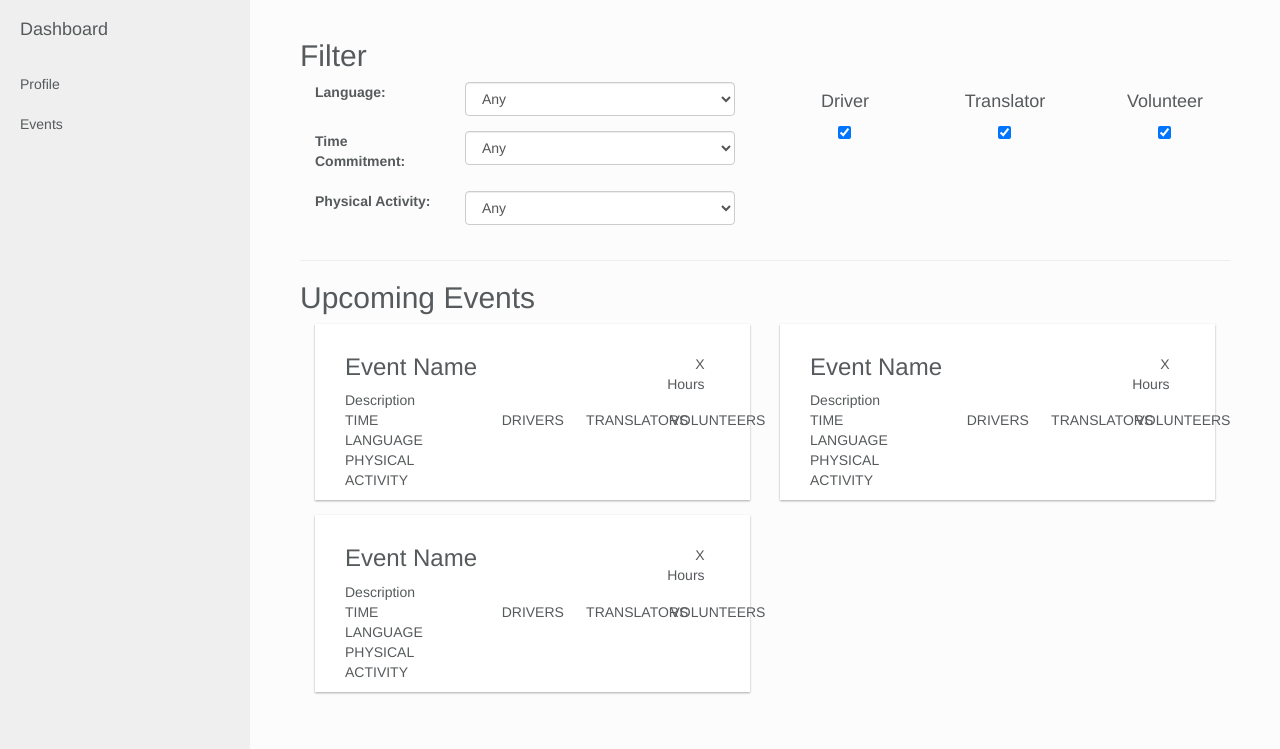
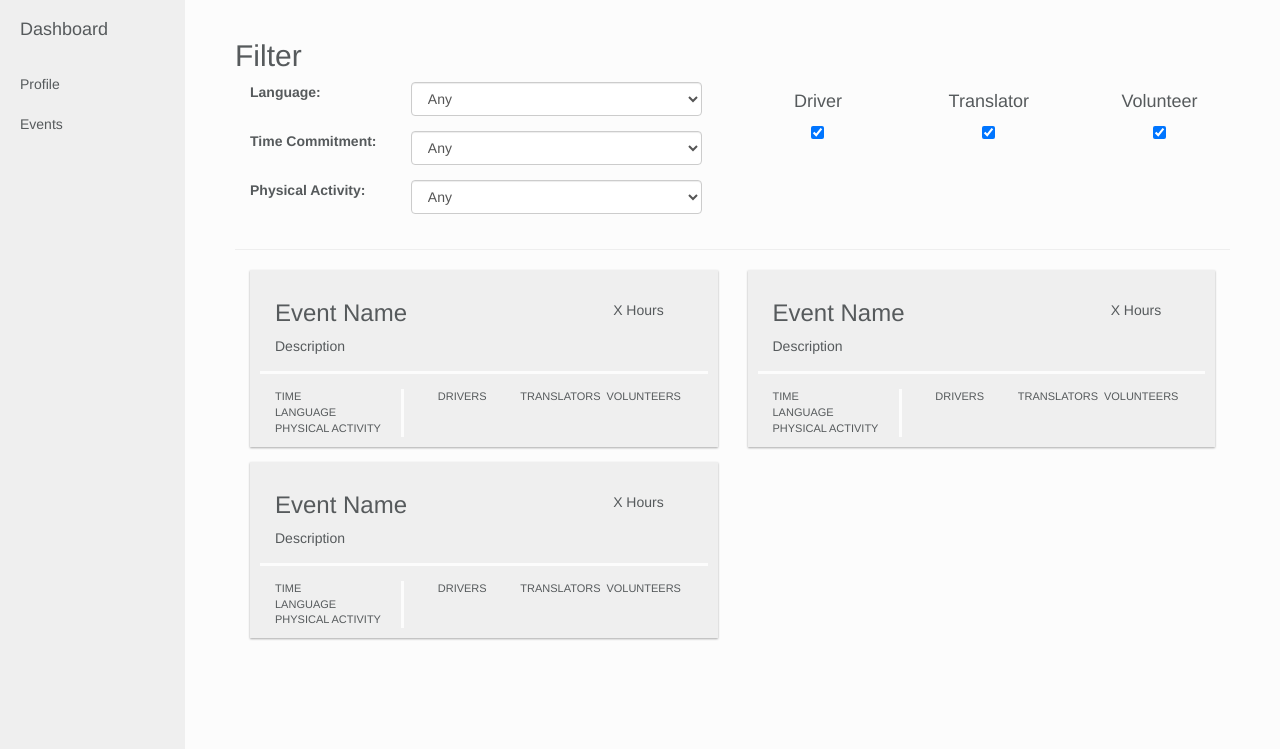
Before and after one commit to sup/fill, a Flask app: page /events in a window 1280 px wide. Shown: the part 51-800 px from the top of the page. Run offline with Flask 2, Linux system fonts and the light colour scheme; some libraries are stand-ins or nearby versions.

Commit message:
improve card look

```diff
--- a/fill-app/main.py
+++ b/fill-app/main.py
@@ -27,7 +27,7 @@ def home():
     if user:
         return render_template('dashboard.html', name=user.name)
     else:
-        return render_template('home.html', page_title="FILL")
+        return render_template('profile.html', page_title="FILL")
     # else: return render_template('dashboard.html', args*, kwargs**)
 
 # TODO: Signup
@@ -77,7 +77,7 @@ def login():
         if not valid_pw(username, password, hashed_pw):
             return render_template('login.html', error="Password incorrect!")
         else:
-            response = make_response(redirect(url_for('home')))
+            response = make_response(redirect(url_for('profile')))
             response.set_cookie("username", username)
             return response
 
--- a/fill-app/static/css/dashboard.css
+++ b/fill-app/static/css/dashboard.css
@@ -15,16 +15,16 @@
 }
 
 #wrapper.toggled {
-    padding-left: 250px;
+    padding-left: 185px;
 }
 
 #sidebar-wrapper {
     z-index: 1000;
     position: fixed;
-    left: 250px;
+    left: 185px;
     width: 0;
     height: 100%;
-    margin-left: -250px;
+    margin-left: -185px;
     overflow-y: auto;
     background: #efefef;
     -webkit-transition: all 0.5s ease;
@@ -34,7 +34,7 @@
 }
 
 #wrapper.toggled #sidebar-wrapper {
-    width: 250px;
+    width: 185px;
 }
 
 #page-content-wrapper {
@@ -45,7 +45,7 @@
 
 #wrapper.toggled #page-content-wrapper {
     position: absolute;
-    margin-right: -250px;
+    margin-right: -185px;
 }
 
 /* Sidebar Styles */
@@ -53,7 +53,7 @@
 .sidebar-nav {
     position: absolute;
     top: 0;
-    width: 250px;
+    width: 185px;
     margin: 0;
     padding: 0;
     list-style: none;
@@ -98,7 +98,7 @@
 
 @media(min-width:768px) {
     #wrapper {
-        padding-left: 250px;
+        padding-left: 185px;
     }
 
     #wrapper.toggled {
@@ -106,7 +106,7 @@
     }
 
     #sidebar-wrapper {
-        width: 250px;
+        width: 185px;
     }
 
     #wrapper.toggled #sidebar-wrapper {
--- a/fill-app/static/css/main.css
+++ b/fill-app/static/css/main.css
@@ -7,7 +7,7 @@ body {
 }
 
 p {
-	margin: 0
+	margin: 0;
 }
 
 /* Navbar */
@@ -31,10 +31,10 @@ p {
 	font-size: 96px;
 }
 
+/* Card CSS */
 .card {
-	background-color: white;
+	background-color: #efefef;
 	padding: 10px;
-	padding-left: 30px;
 	box-shadow: 0 1px 2px rgba(0, 0, 0, 0.33);
 	margin-bottom: 15px;
 }
@@ -44,6 +44,24 @@ p {
 	margin-left: 0px;
 }
 
+.card-top {
+	padding-bottom: 15px;
+	padding-left: 0px;
+	border-bottom: 3px solid #fcfcfc;
+}
+
+.card-bottom {
+	padding-top: 15px;
+	padding-left: 0px;
+}
+
+.event-info {
+	border-right: 3px solid #fcfcfc;
+}
+
+.card-info {
+	font-size: 11px;
+}
 .card:hover {
 	box-shadow: 0 5px 7px rgba(0, 0, 0, 0.33);
 }
--- a/fill-app/templates/feed.html
+++ b/fill-app/templates/feed.html
@@ -74,30 +74,35 @@
   </div>
   <hr>
   <!-- RESULTS -->
-  <h2>Upcoming Events</h2>
   <div id="event_results">
   {% for n in events %}
-    <div class="col-xs-12 col-sm-12 col-md-6 col-lg-6">
+    <div class="col-xs-12 col-sm-12 col-md-12 col-lg-6">
       <div class="card col-xs-12 col-sm-12 col-md-12 col-lg-12">
-        <div class="card-top row">
+        <div class="card-top col-xs-12 col-sm-12 col-md-12 col-lg-12">
           <div class="col-xs-9 col-sm-9 col-md-9 col-lg-9">
             <h3 class="card-title">Event Name</h3>
             <p class="card-description">Description</p>
           </div>
-          <div class="card-title text-right col-xs-2 col-sm-2 col-md-2 col-lg-2">
-            X Hours
+          <div class="card-title text-center col-xs-3 col-sm-3 col-md-3 col-lg-3">
+            <p>X Hours</p>
           </div>
         </div>
-        <div class="card-bottom row">
-          <div class="col-xs-4 col-sm-4 col-md-4 col-lg-4">
-            <p class="card-needs">TIME</p>
-            <p class="card-needs">LANGUAGE</p>
-            <p class="card-needs">PHYSICAL ACTIVITY</p>
+        <div class="card-bottom col-xs-12 col-sm-12 col-md-12 col-lg-12">
+          <div class="event-info col-xs-4 col-sm-4 col-md-4 col-lg-4">
+            <p class="card-info">TIME</p>
+            <p class="card-info">LANGUAGE</p>
+            <p class="card-info">PHYSICAL ACTIVITY</p>
           </div>
-          <div class="col-xs-8 col-sm-8 col-md-8 col-lg-8">
-            <div class="text-center col-xs-4 col-sm-4 col-md-4 col-lg-4">DRIVERS</div>
-            <div class="text-center col-xs-4 col-sm-4 col-md-4 col-lg-4">TRANSLATORS</div>
-            <div class="text-center col-xs-4 col-sm-4 col-md-4 col-lg-4">VOLUNTEERS</div>
+          <div class="event-needs text-center col-xs-8 col-sm-8 col-md-8 col-lg-8">
+            <div class="col-xs-4 col-sm-4 col-md-4 col-lg-4">
+              <p class="card-info">DRIVERS</p>
+            </div>
+            <div class="col-xs-4 col-sm-4 col-md-4 col-lg-4">
+              <p class="card-info">TRANSLATORS</p>
+            </div>
+            <div class="col-xs-4 col-sm-4 col-md-4 col-lg-4">
+              <p class="card-info">VOLUNTEERS</p>
+            </div>
           </div>
         </div>
       </div>
```
